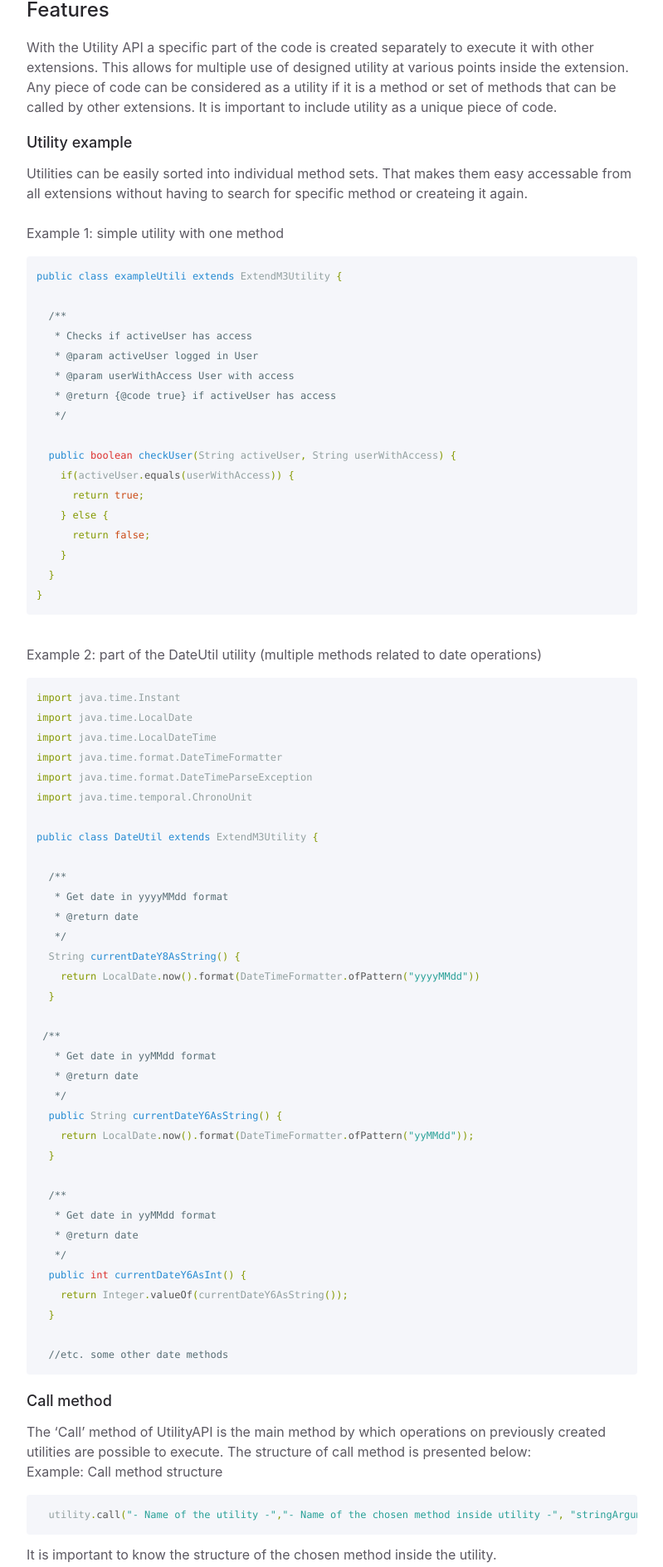
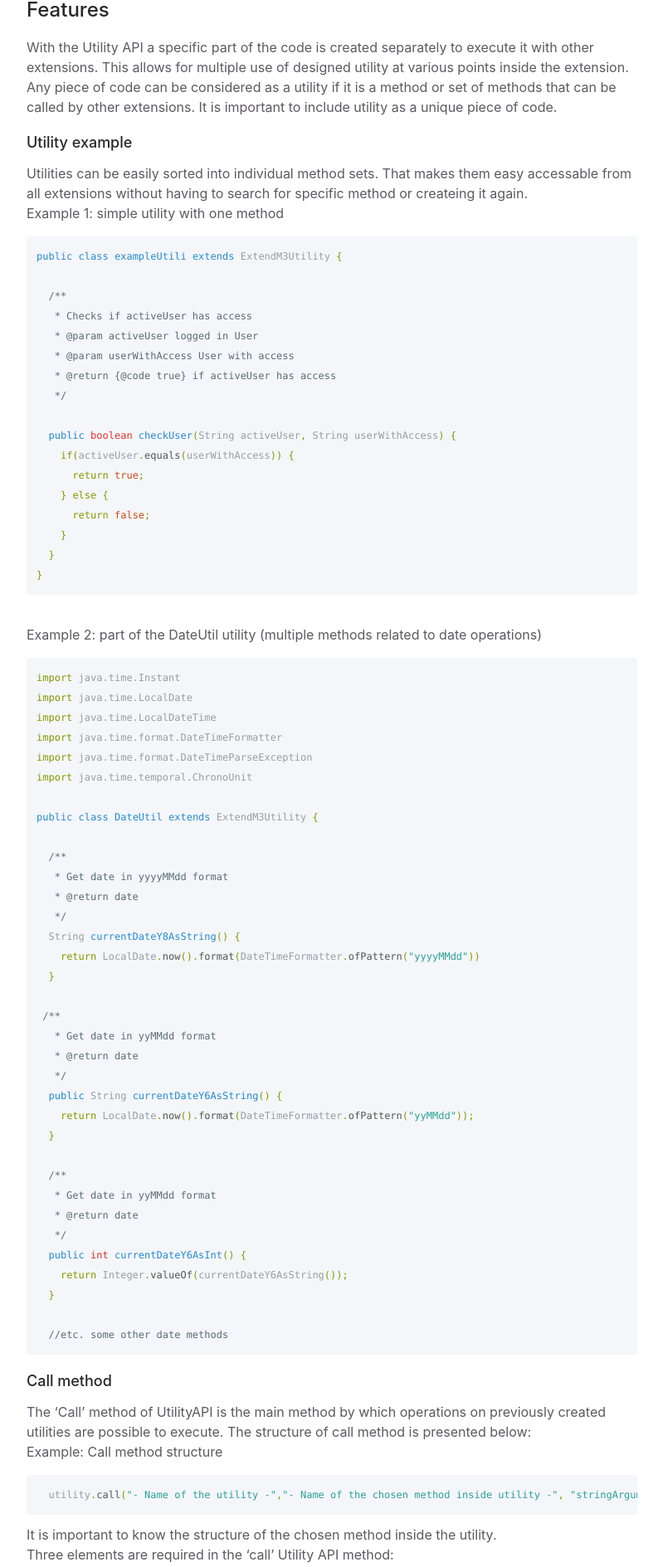
Before and after one commit to infor-cloud/xtendm3, a Jekyll site: the page built from docs/documentation/api-specification/utility-api.md, in a window 1280 px wide. Shown: the part 838-2727 px from the top of the page at 83% size, without its empty margins (372-1171 px from the left). Built offline with Jekyll 4.4.1, drawn with Linux system fonts in a browser that asks for light colours; some of the changed text lies outside the part shown.

Commit message:
M3EXT-171 - Utility API
Minor doc update

````diff
--- a/docs/documentation/api-specification/utility-api.md
+++ b/docs/documentation/api-specification/utility-api.md
@@ -30,10 +30,12 @@ The Utility API allows to create a specific code that can be used more than once
 
 ## Features
 With the Utility API a specific part of the code is created separately to execute it with other extensions. This allows for multiple use of designed utility at various points inside the extension. Any piece of code can be considered as a utility if it is a method or set of methods that can be called by other extensions. It is important to include utility as a unique piece of code.
+
 ### Utility example
 Utilities can be easily sorted into individual method sets. That makes them easy accessable from all extensions without having to search for specific method or createing it again.
-<br><br>
+<br>
 Example 1: simple utility with one method
+
 ```groovy
 public class exampleUtili extends ExtendM3Utility {
 
@@ -97,18 +99,22 @@ public class DateUtil extends ExtendM3Utility {
 The 'Call' method of UtilityAPI is the main method by which operations on previously created utilities are possible to execute. The structure of call method is presented below:
 <br>
 Example: Call method structure
+
 ```groovy
-  utility.call("- Name of the utility -","- Name of the chosen method inside utility -", "stringArgument", IntArgument, ... other arguments ...);
+  utility.call("- Name of the utility -","- Name of the chosen method inside utility -", "stringArgument", IntArgument, ... other arguments depending on the selected method ...);
 ```
+
 It is important to know the structure of the chosen method inside the utility.<br>
-Three elements are essential in the 'call' UtilityAPI method: <br>
+Three elements are required in the 'call' Utility API method:
 - name of the selected utility
 - name of the chosen method inside the selected utility
 - all necessary arguments of the selected method to execute the code
 
 ### Initialisation of utility methods in an extension
-Utility can be interpreted as a kind of abstract class with fully implemented methods that are ready-to-use. In order to use the utility in an extension, it is only necessary to call the method from created utility inside designed extension and assign the relevant parameters to it.<br>
+Utility can be interpreted as a kind of abstract class with fully implemented methods that are ready-to-use. In order to use the utility in an extension, it is only necessary to call the method from created utility inside designed extension and assign the relevant parameters to it.
+<br>
 Example:
+
 ```groovy
 public class exampleWithUtility extends ExtendM3Trigger {
   private final InteractiveAPI interactive;
@@ -125,6 +131,7 @@ public class exampleWithUtility extends ExtendM3Trigger {
 ```
 By using utilities lines of code and time to write code is saved while maintaining full performance of it. In addition, it is not necessary to write needed libraries to execute the code - all are included inside the utility. The same example without using utility below:<br>
 Example:
+
 ```groovy
 import java.time.LocalDate
 import java.time.format.DateTimeFormatter
@@ -140,5 +147,6 @@ public class exampleWithoutUtility extends ExtendM3Trigger {
   }
 }
 ```
+
 ## Considerations and Guidelines
 The UtilityAPI is a powerful component of XtendM3 that makes writing code much more efficient and easier. Creating utilities allows to use the same code in many code-points or calling them multiple times without having to repeat previously designed code. This also eliminates the need of implementing external libraries inside the extensions.
````
